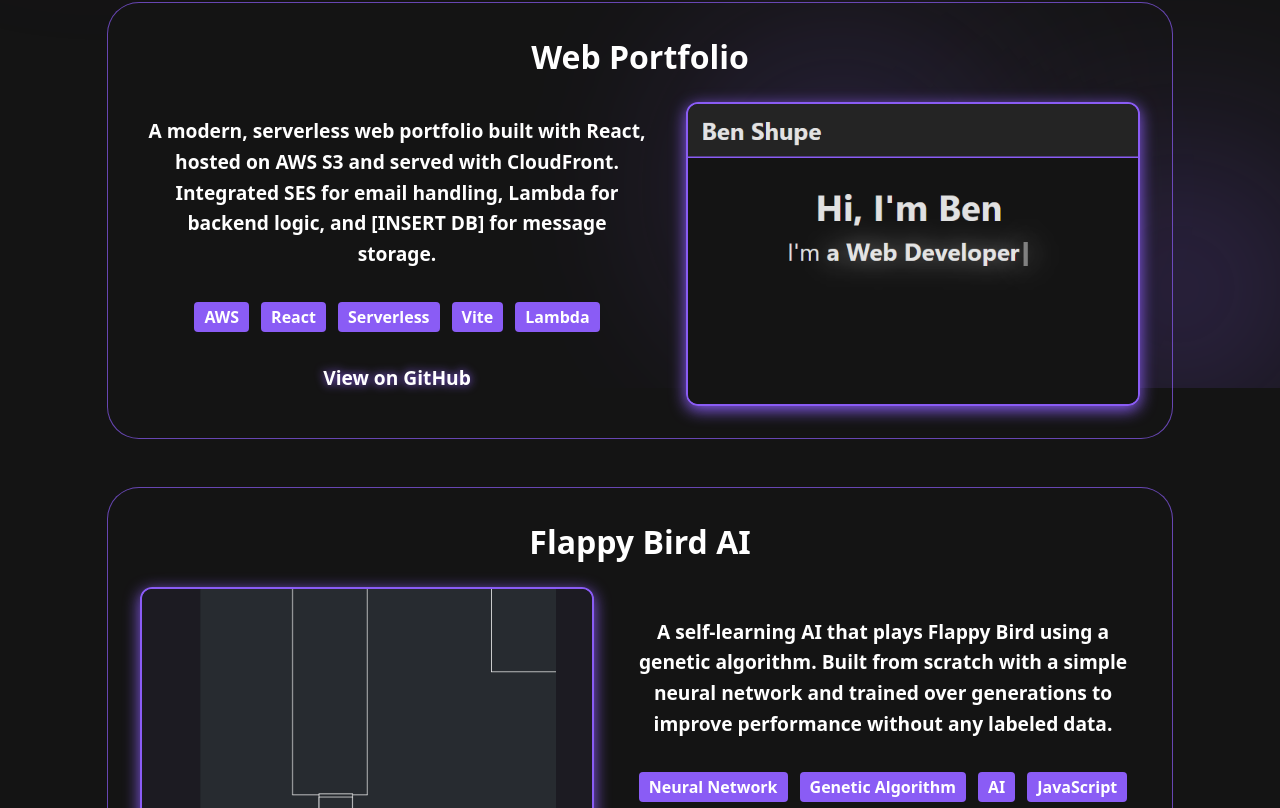
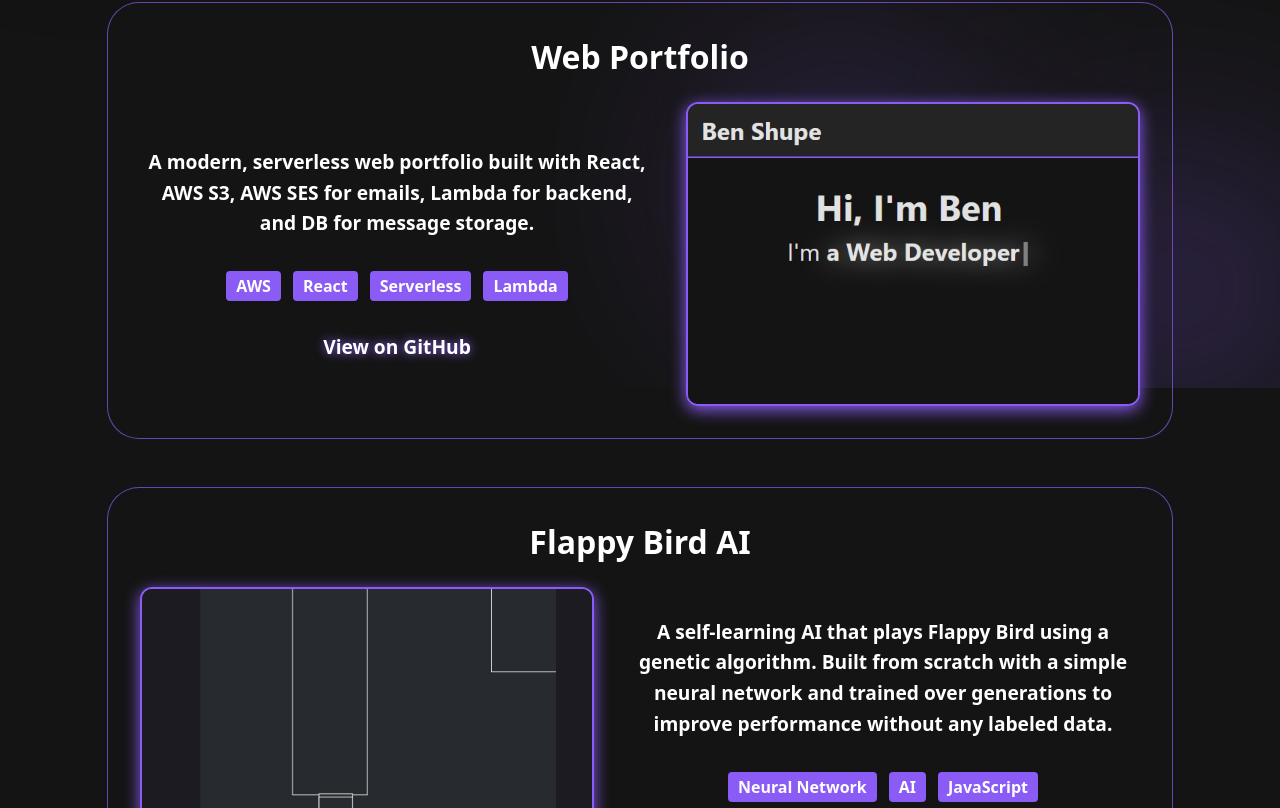
Before and after one commit to BenShupe/benshupe-frontend, a React (Vite) app: page / in a window 1280 px wide. Shown: the part 412-1220 px from the top of the page. Built offline with nearby package versions, Linux system fonts and the light colour scheme.

Commit message:
change project description

```diff
--- a/src/data/projects.js
+++ b/src/data/projects.js
@@ -1,12 +1,12 @@
 export const projects = [
     {
         title: "Web Portfolio",
-        description: "A modern, serverless web portfolio built with React, hosted on AWS S3 and served with CloudFront. Integrated SES for email handling, Lambda for backend logic, and [INSERT DB] for message storage.",
+        description: "A modern, serverless web portfolio built with React, AWS S3, AWS SES for emails, Lambda for backend, and DB for message storage.",
         image_path: "/AWS-Portfolio-Home.png",
         github: "https://github.com/BenShupe/benshupe-frontend",
         live: "https://benshupe.com",
         slug: "react-aws-portfolio",
-        tags: ["AWS", "React", "Serverless", "Vite", "Lambda"],
+        tags: ["AWS", "React", "Serverless", "Lambda"],
     },
     {
         title: "Flappy Bird AI",
@@ -15,7 +15,7 @@
         github: "https://github.com/BenShupe/ai-flappy-bird",
         live: "#",
         slug: "flappy-bird-ai",
-        tags: ["Neural Network", "Genetic Algorithm", "AI", "JavaScript"],
+        tags: ["Neural Network", "AI", "JavaScript"],
     },
 
 ];
```
